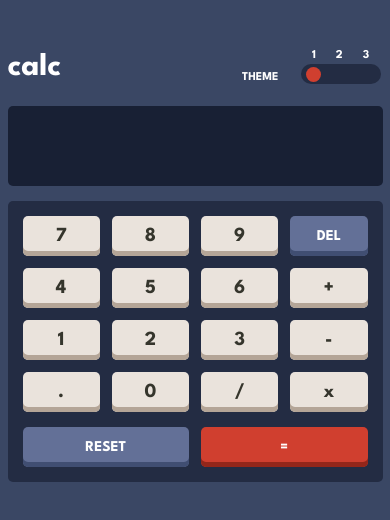
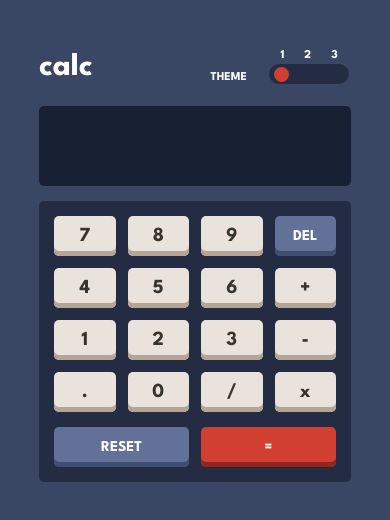
Before and after one commit to pablodamascenoo/React-Calculator, a React app: page / in a window 390 px wide. Shown: the top 520 px of the page. Built offline with nearby package versions, Linux system fonts and the light colour scheme.

Commit message:
fix: fixed mobile layout

```diff
--- a/src/assets/global_styles/Global_style.js
+++ b/src/assets/global_styles/Global_style.js
@@ -16,6 +16,7 @@ body{
 
 main{
     height: 100vh;
+    overflow-y: scroll;
     background-color: ${(props) => props.theme.backgrounds.main};
 }
 
--- a/src/components/Calculator/style.js
+++ b/src/components/Calculator/style.js
@@ -1,7 +1,8 @@
 import styled from "styled-components";
 
 export const Container = styled.div`
-  width: 375px;
+  max-width: 375px;
+  width: 80%;
   height: 80%;
   margin: 0 auto;
   padding-top: 50px;
```
